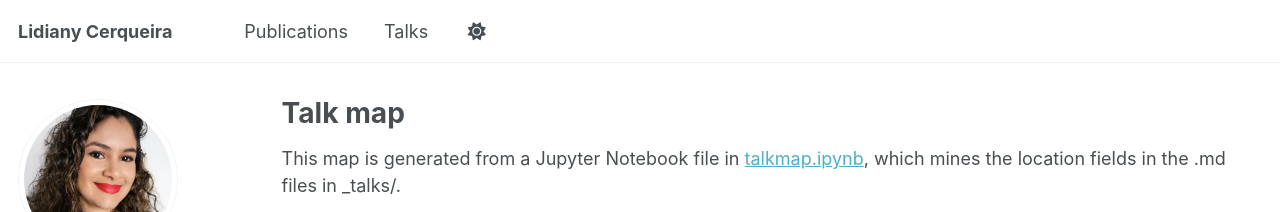
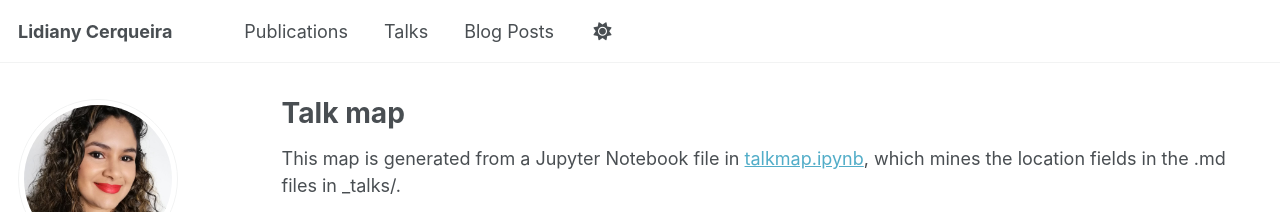
Before and after one commit to lidianycs/lidianycs.github.io, a Jekyll site: the page built from _pages/talkmap.html, in a window 1280 px wide. Shown: the top 212 px of the page. Built offline with Jekyll 4.4.1, drawn with Linux system fonts in a browser that asks for light colours; nearby versions of some CDN libraries; some web fonts are replaced; a script that is not in the unit is left out.

Commit message:
Update navigation.yml
add blog posts

```diff
--- a/_data/navigation.yml
+++ b/_data/navigation.yml
@@ -20,8 +20,8 @@ main:
   #- title: "Portfolio"
   #  url: /portfolio/
 
-  #- title: "Blog Posts"
-   # url: /year-archive/
+  - title: "Blog Posts"
+    url: /blog/
 
   #- title: "CV"
    # url: /cv/
```
